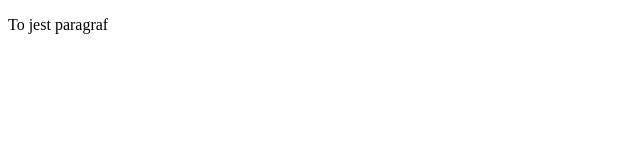
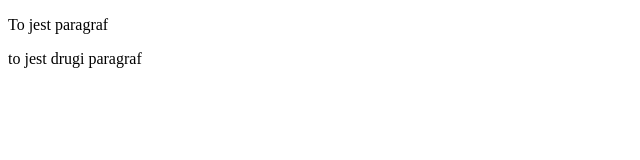
Before and after one commit to husarii/husarii.github.io, a plain HTML site: page index.html in a window 1280 px wide. Shown: the whole page, without its empty margins (0-640 px from the left). Drawn offline with Linux system fonts and the light colour scheme.

Commit message:
dodano drugi paragraf

```diff
--- a/index.html
+++ b/index.html
@@ -8,5 +8,6 @@
 </head>
 <body>
     <p>To jest paragraf</p>
+    <p>to jest drugi paragraf</p>
 </body>
 </html>
```
